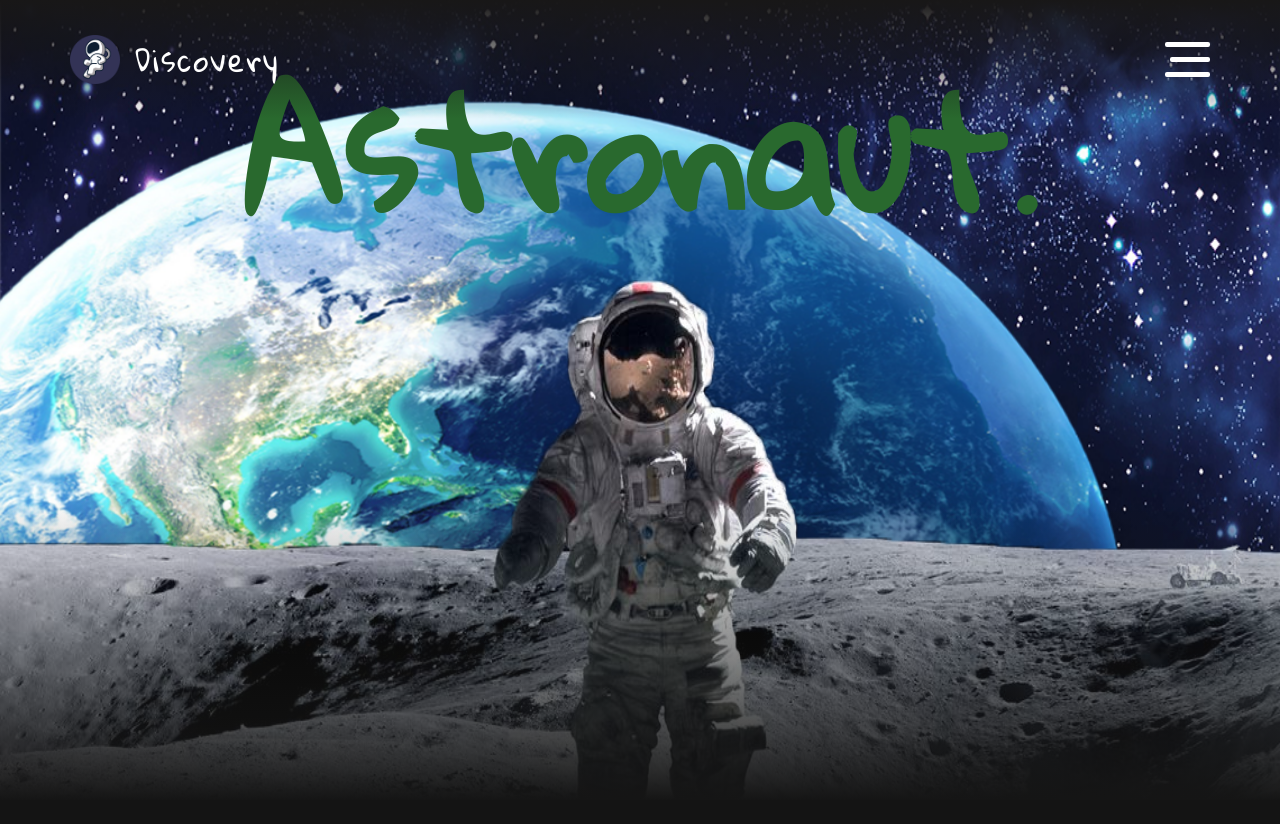
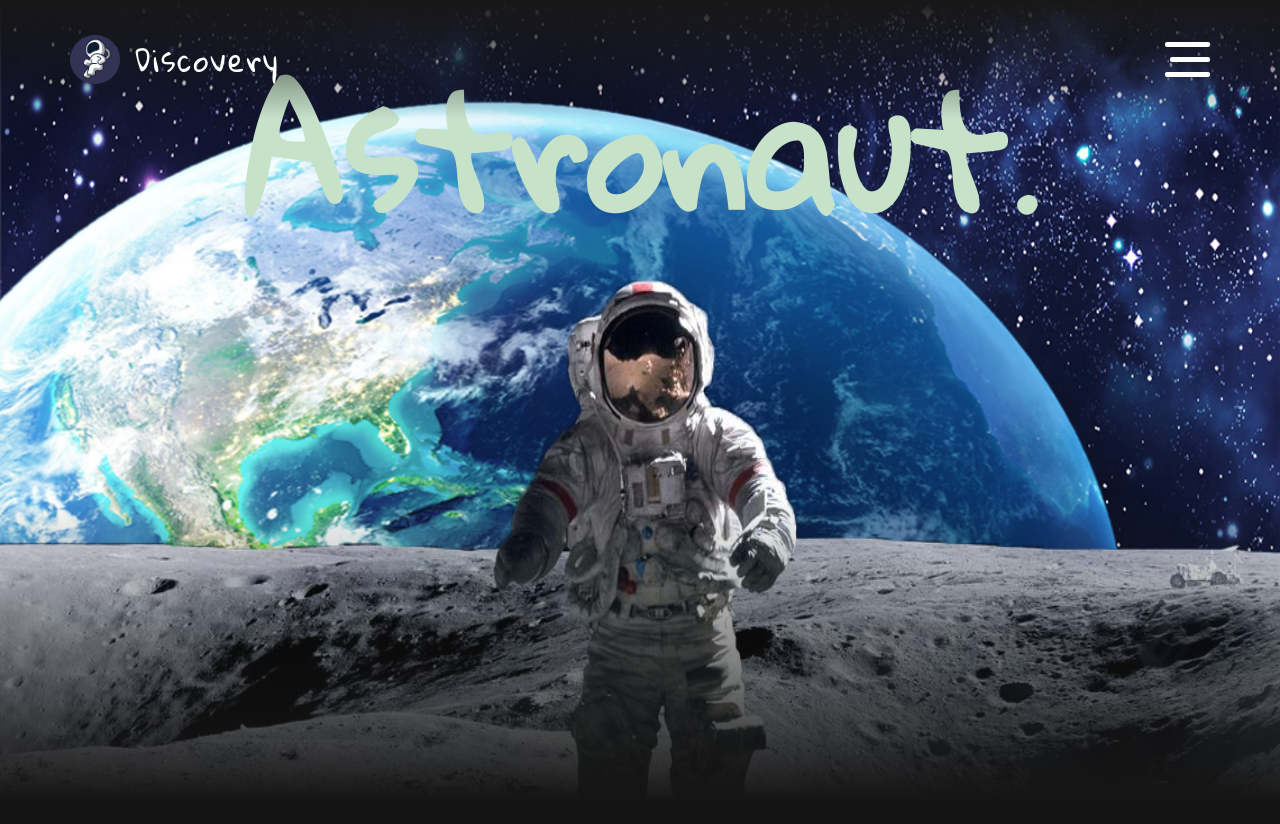
Before and after one commit to gsbka7/parallax_ver.2, a plain HTML site: page index.html in a window 1280 px wide. Shown: the top 824 px of the page. Drawn offline with Linux system fonts and the light colour scheme.

Commit message:
Update parallax.css

```diff
--- a/css/parallax.css
+++ b/css/parallax.css
@@ -133,7 +133,7 @@ nav .container{
     bottom: 50%;
     width: 100%;
     text-align: center;
-    color: rgb(41, 105, 46);
+    color: rgb(198, 226, 201);
     font-size: 150px;
     font-weight: 600;
 
```
